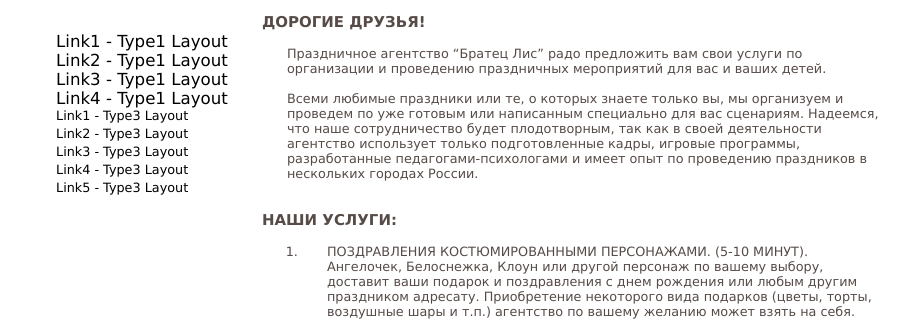
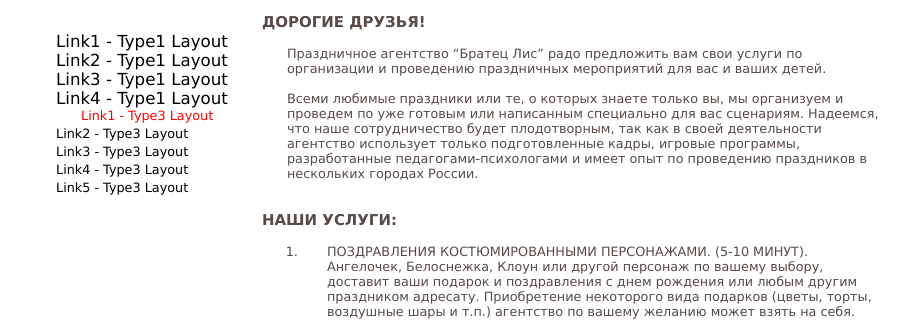
Before and after one commit to bratetslis/Site, a Jekyll site: the page built from testpage3.md, in a window 1280 px wide. Shown: the part 127-448 px from the top of the page, without its empty margins (186-1097 px from the left). Built offline with Jekyll 4.4.1, drawn with Linux system fonts in a browser that asks for light colours.

Commit message:
Change links to red in selected class in CSS Type3 Layout

```diff
--- a/css/type3-main.css
+++ b/css/type3-main.css
@@ -111,7 +111,7 @@ h2 {
 	margin: 0;
 	padding: 0 0 3px 0;
 }
-li.selected {
+a.selected {
 	margin: 0;
 	padding: 0 0 0 25px;
 	color:#f00;
```
